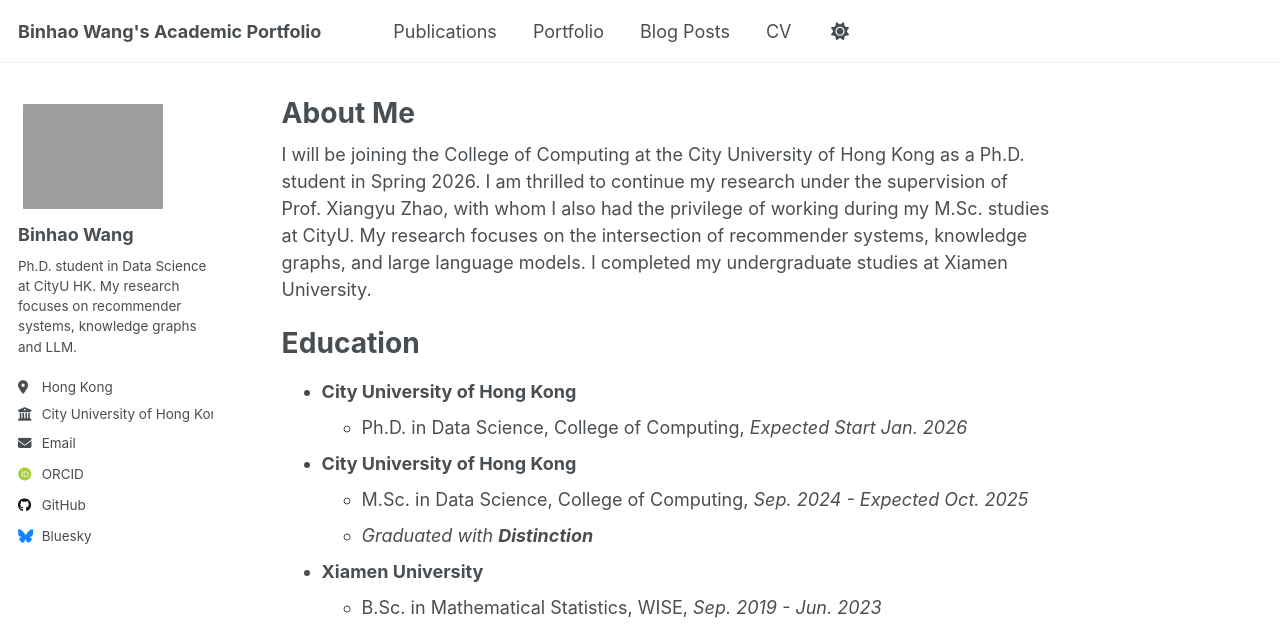
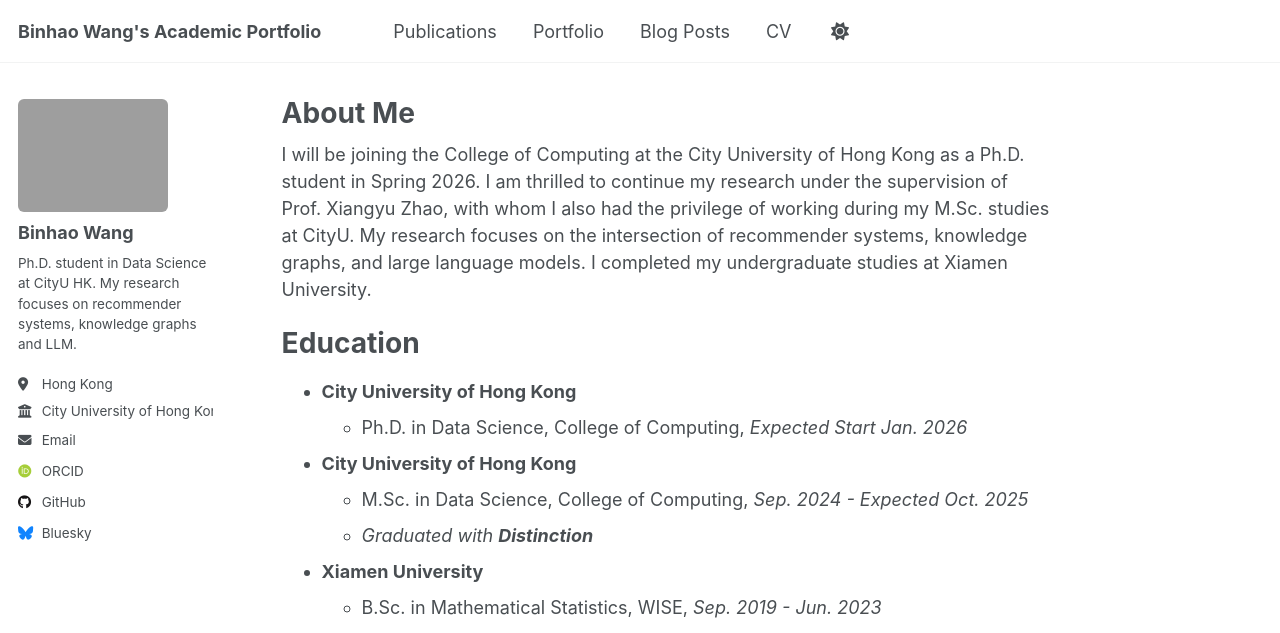
Before and after one commit to BinhaoWang/BinhaoWang.github.io, a Jekyll site: the page built from _pages/about.md, in a window 1280 px wide. Shown: the top 633 px of the page. Built offline with Jekyll 4.4.1, drawn with Linux system fonts in a browser that asks for light colours; some web fonts are replaced; a script that is not in the unit is left out.

Commit message:
以方代圆

```diff
--- a/_sass/layout/_sidebar.scss
+++ b/_sass/layout/_sidebar.scss
@@ -97,10 +97,10 @@
     max-width: 150px;
     border-radius: 6px;
 
-    @include breakpoint($large) {
-      padding: 5px;
-      // border: 1px solid var(--global-border-color);
-    }
+    // @include breakpoint($large) {
+    //   padding: 5px;
+    //   // border: 1px solid var(--global-border-color);
+    // }
   }
 }
 
```
